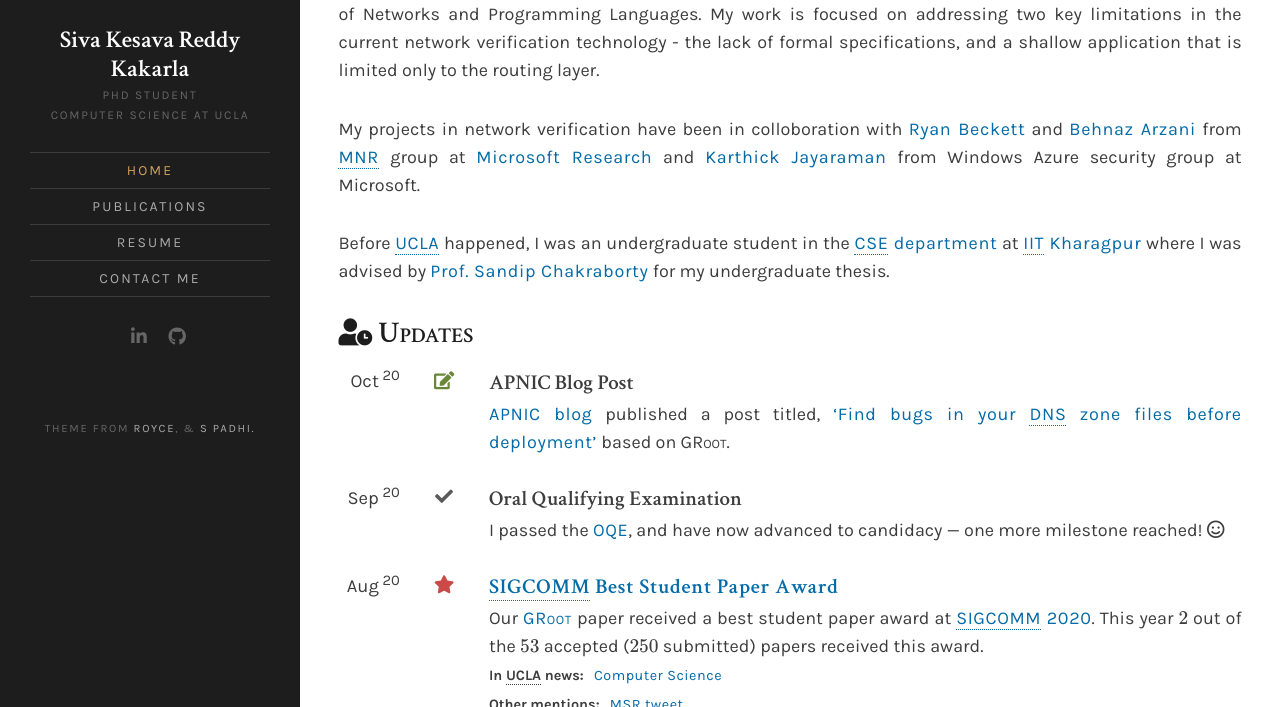
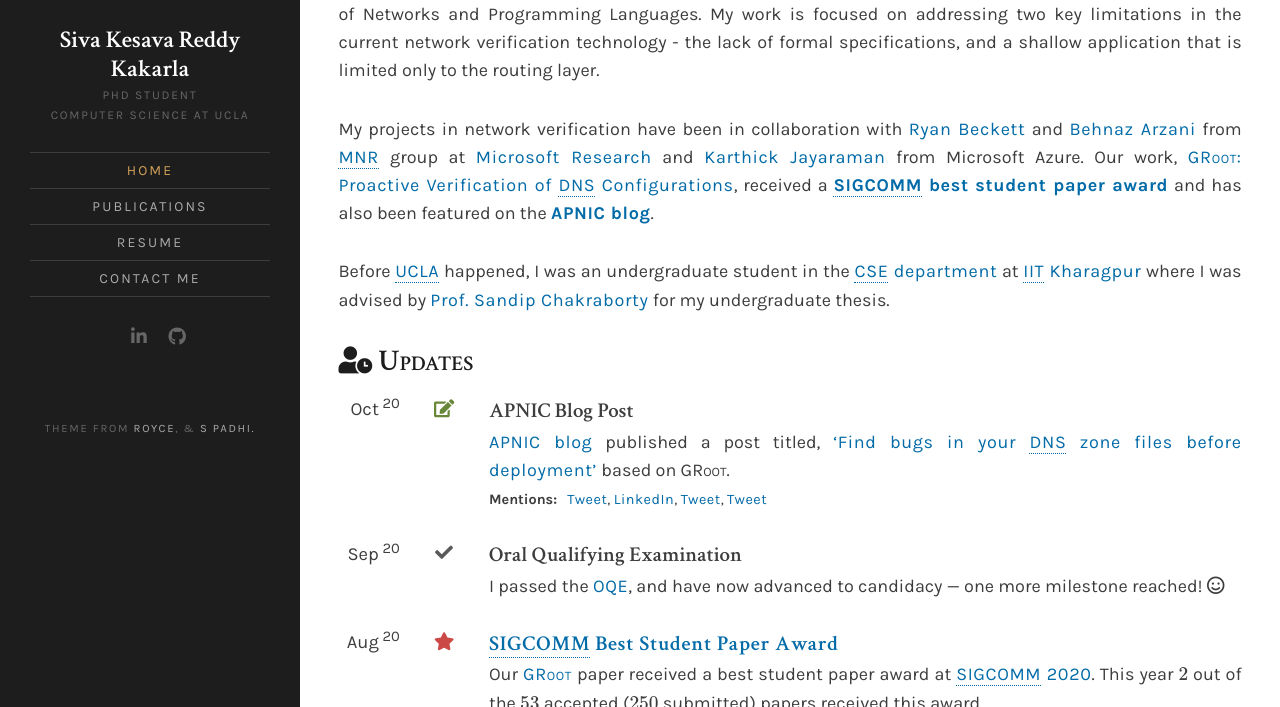
Before and after one commit to SivaKesava1/sivakesava1.github.io, a Jekyll site: the page built from index.md, in a window 1280 px wide and 900 px high, cut to the strip 193-900 px from the top of the window. Built offline with Jekyll 4.4.1, drawn with Linux system fonts in a browser that asks for light colours; nearby versions of some CDN libraries; a style sheet for code colours, icons or effects is not loaded.

Commit message:
APNIC Tweets updates

```diff
--- a/index.md
+++ b/index.md
@@ -14,7 +14,7 @@ My work is focused on addressing the limitations in the current network verifica
 My research seeks to make it easier for operators to design, build, and maintain reliable distributed networks
 {%- endcomment -%}
 
-My projects in network verification have been in colloboration with [Ryan Beckett] and [Behnaz Arzani] from [MNR ] group at [Microsoft Research] and [Karthick Jayaraman] from Windows Azure security group at Microsoft.
+My projects in network verification have been in collaboration with [Ryan Beckett] and [Behnaz Arzani] from [MNR ] group at [Microsoft Research] and [Karthick Jayaraman] from Microsoft Azure. Our work, [<span class='small-caps'>GRoot</span>: Proactive Verification of DNS Configurations]({{ site.baseurl }}/projects/5-groot), received a [**SIGCOMM best student paper award**](http://www.sigcomm.org/awards/student-award-recipients) and has also been featured on the [**APNIC blog**](https://blog.apnic.net/2020/10/29/find-bugs-in-your-dns-zone-files-before-deployment/).
 
 Before [UCLA] happened, I  was an undergraduate student in the [CSE department][CS@IITKGP] at [IIT Kharagpur] where I was advised by [Prof. Sandip Chakraborty][Sandip Chakraborty] for my undergraduate thesis.
 
```
Also changed, not shown: _updates/2020-10_apnic.md (+5 -0 lines).
